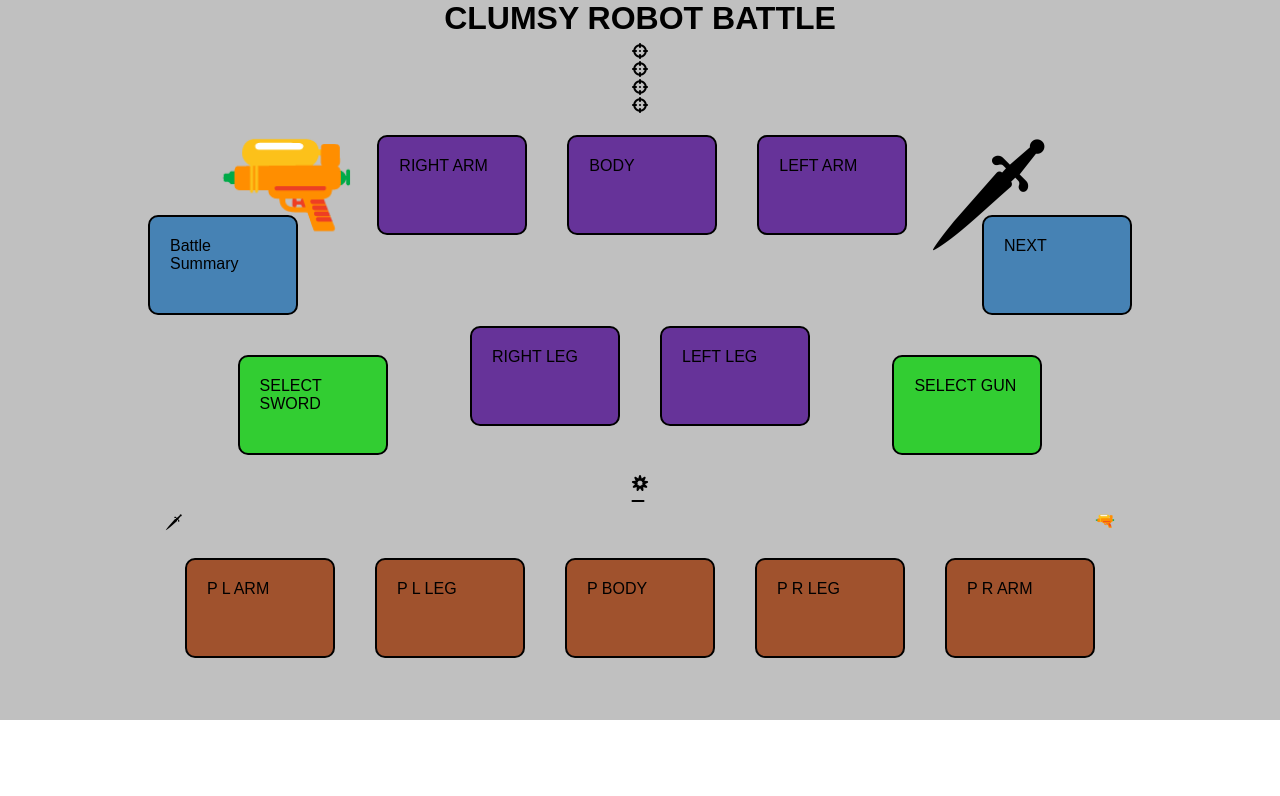
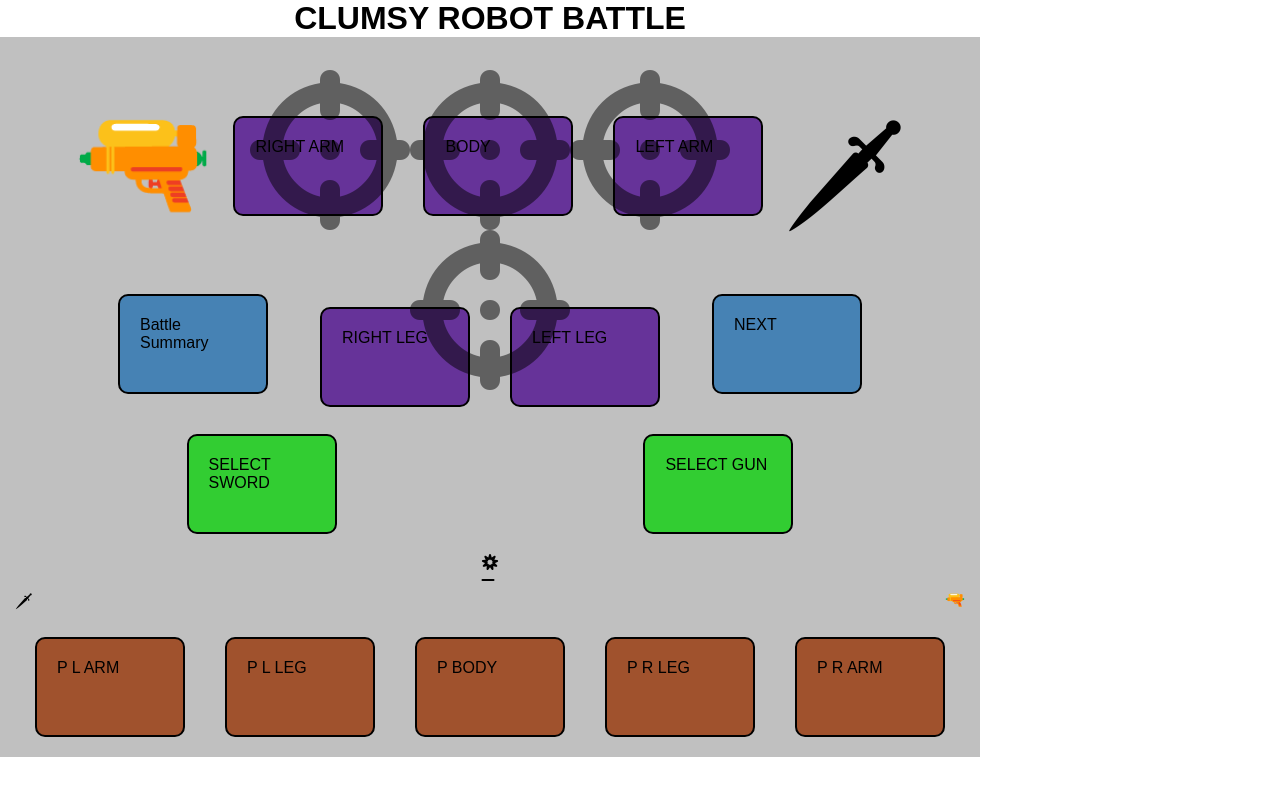
Before and after one commit to jnahc/clumsy-robot-battle, a plain HTML site: page index.html in a window 1280 px wide. Drawn offline with nearby package versions, Linux system fonts and the light colour scheme.

Commit message:
adjusting game window size and positioning the different divs

```diff
--- a/css/style.css
+++ b/css/style.css
@@ -11,25 +11,32 @@
 } */
 
 
-
 /* HEADER SECTION */
 
 header {
-  width: 100%;
-  position: fixed;
+  max-width: 980px;
+  display: flex ;
+  flex-direction: column;
+  /* position: fixed;
   top: 0;
-  left: 0;
+  left: 0; */
   z-index: 1;
 }
 
 .title {
   display: flex;
   flex-direction: row;
-  justify-content: center;
+  justify-content: space-around;
+
 
 }
 
 /* BODY */
+
+body {
+  max-width: 980px;
+}
+
 
 
 .main-game {
@@ -39,7 +46,7 @@ header {
   align-items: center;
   background: silver;
   height: 90vh;
-  width: 100%;
+  width:100% ;
 }
 
 /* ENEMY ROBOT SECTION */
@@ -47,9 +54,11 @@ header {
 .opponent {
   display: flex;
   flex-direction: column;
-  /* justify-content: center; */
+  justify-content: flex-start;
+  align-items: center;
   width: 66%;
-  height: 50vh;
+  height: 60vh;
+  margin-top: -10% ;
 
 }
 
@@ -126,6 +135,44 @@ header {
 #opponent-sword{
   font-size: 7em;
 }
+
+/* AREA SELECT SECTION */
+
+.attack-area {
+  display: flex;
+  flex-direction: column;
+  width: 50% ;
+  height: 50vh ;
+  /* padding-top: 5%; */
+  /* margin-top: 5% ; */
+  margin-bottom: -20%;
+  justify-content: flex-end;
+  z-index: 1;
+  color: rgba(0,0,0,0.5);
+
+}
+
+.attack-top-row {
+  display: flex;
+  flex-direction: row;
+  justify-content: center;
+  /* margin-bottom: -20%; */
+
+}
+
+.attack-bottom-row {
+  display: flex;
+  flex-direction: row;
+  justify-content: center;
+  /* margin-bottom:  */
+
+}
+
+.fa-crosshairs {
+  font-size: 10em;
+}
+
+
 
 /* SELECT WEAPON SECTION */
 .selection {
--- a/index.html
+++ b/index.html
@@ -28,10 +28,14 @@
   <container class="main-game">
 
     <section class="attack-area">
-      <div id="attack-left"><i class="fas fa-crosshairs"></i></div>
-      <div id="attack-right"><i class="fas fa-crosshairs"></i></div>
-      <div id="attack-body"><i class="fas fa-crosshairs"></i></div>
-      <div id="attack-leg"><i class="fas fa-crosshairs"></i></div>
+      <div class="attack-top-row">
+        <div id="attack-left"><i class="fas fa-crosshairs"></i></div>
+        <div id="attack-body"><i class="fas fa-crosshairs"></i></div>
+        <div id="attack-right"><i class="fas fa-crosshairs"></i></div>
+      </div>
+      <div class="attack-bottom-row">
+        <div id="attack-leg"><i class="fas fa-crosshairs"></i></div>
+      </div>
     </section>
 
     <section class="opponent">
```
